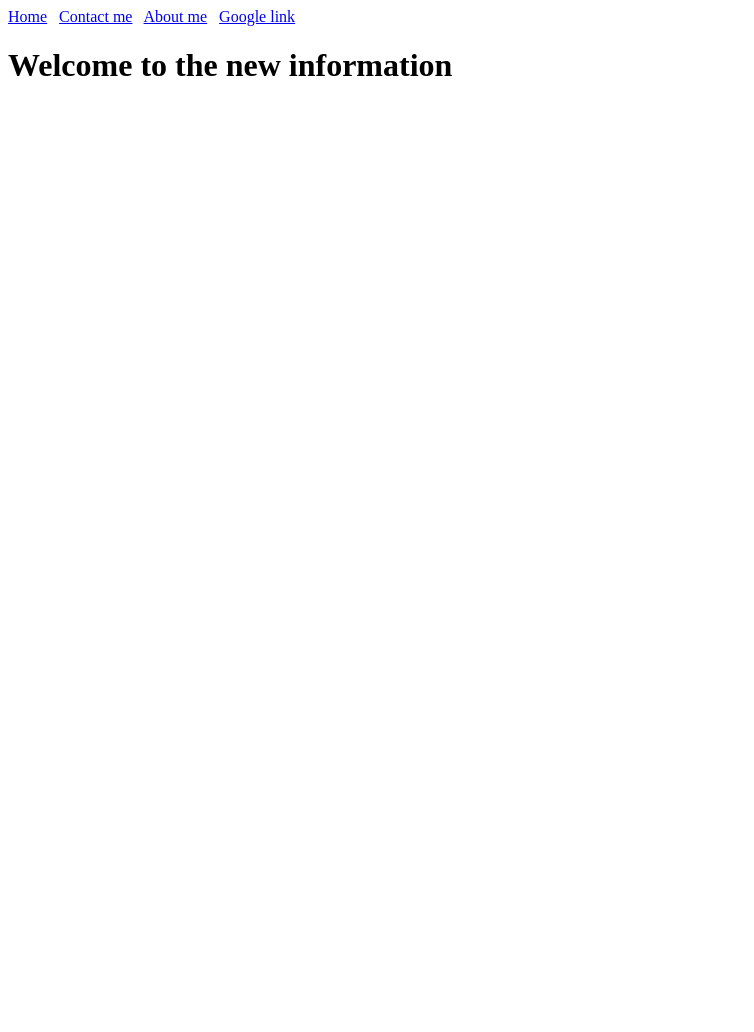
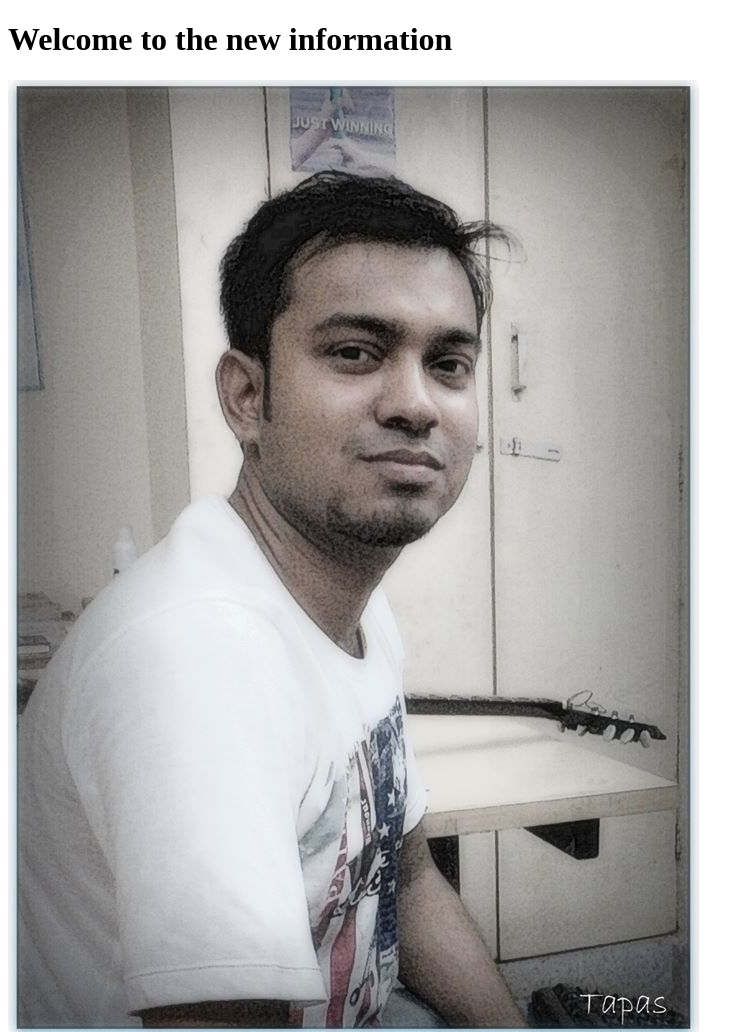
Before and after one commit to tapaseid/test, a plain HTML site: page index.html in a window 1280 px wide. Shown: the top 1032 px of the page, without its empty margins (0-754 px from the left). Before the commit the page ends 800 px from the top, so only its background shows below. Drawn offline with Linux system fonts and the light colour scheme.

Commit message:
created index file

```diff
--- a/index.html
+++ b/index.html
@@ -1,21 +1,12 @@
 <!DOCTYPE html>
 <html>
 <head>
-	<title>This is a new project</title>
-	<meta name="keywords" content="HTML, Meta Tags, Metadata" />
-	<meta name="description" content="Learning about Meta Tags." />
-	<meta name="author" content="Mahnaz Mohtashim" />
-	<meta http-equiv="Content-Type" content="text/html; charset=Big5" />
+	<title>Welcome to my website</title>
+
 </head>
 <body>
-    <a href="home.html">Home</a>
-    &nbsp
-    <a href="contact.html">Contact me</a>
-    &nbsp
-    <a href="about.html">About me</a> <br\>
-    &nbsp
-    <a href="https://www.google.co.in" target="_blank"> Google link</a>
     <h1>Welcome to the new information</h1>
+    <img src="tapas.jpg">
 
 </body>
 </html>
```
Also changed, not shown: tapas.jpg (added).
